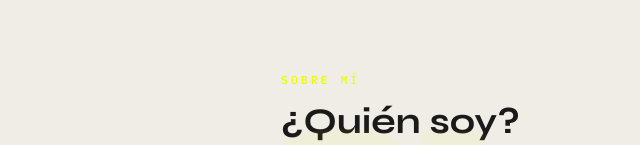
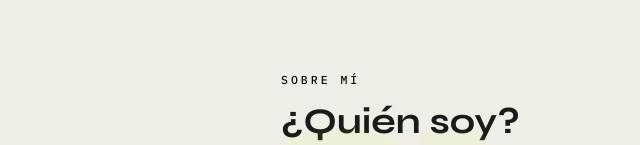
Before and after one commit to alessvon/coderhouse-proyecto, a plain HTML site: page index.html in a window 1280 px wide. Shown: the part 807-952 px from the top of the page, 286-926 px from the left. Drawn offline with nearby package versions, Linux system fonts and the light colour scheme.

Commit message:
fix-contraste-badge-y-project-category-en-fondos-claros
Made-with: Cursor:

```diff
--- a/css/style.css
+++ b/css/style.css
@@ -273,7 +273,7 @@ h3              { font-size: clamp(1.1rem, 2vw + 0.2rem, 1.4rem); }
 .badge-section {
   display: inline-block;
   background: transparent;
-  color: var(--accent);
+  color: var(--accent);            /* amarillo sobre oscuro */
   border: none;
   padding: 0;
   font-family: 'IBM Plex Mono', monospace;
@@ -281,6 +281,11 @@ h3              { font-size: clamp(1.1rem, 2vw + 0.2rem, 1.4rem); }
   font-weight: 500;
   letter-spacing: 3px;
   text-transform: uppercase;
+}
+
+/* En secciones claras el amarillo no tiene contraste — usar negro */
+.section-light .badge-section {
+  color: var(--accent-on-light);
 }
 
 /* ============================================================
@@ -477,14 +482,14 @@ h3              { font-size: clamp(1.1rem, 2vw + 0.2rem, 1.4rem); }
   margin-top: auto;
 }
 
-/* Categoría en monospace */
+/* Categoría en monospace — cards siempre sobre fondo claro */
 .project-category {
   font-family: 'IBM Plex Mono', monospace;
   font-weight: 400;
   letter-spacing: 0.5px;
   text-transform: uppercase;
   font-size: 0.68rem;
-  color: rgba(232, 255, 0, 0.6);
+  color: var(--accent-on-light);   /* negro: contraste 19:1 sobre card blanca */
 }
 
 /* Badges de tecnología */
```
